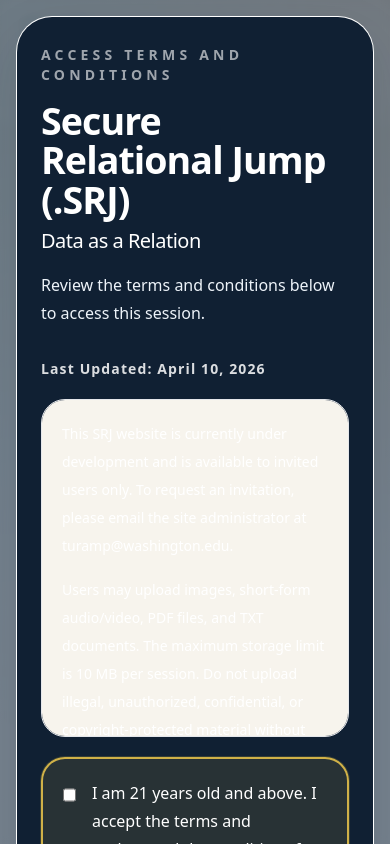
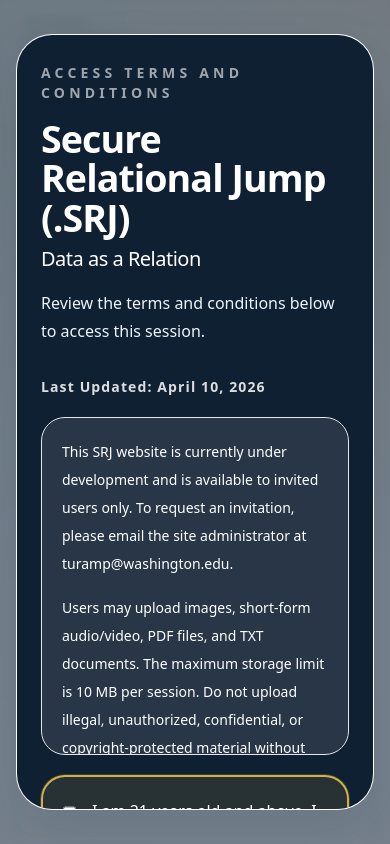
Before and after one commit to saahil634/srj, a Next.js app: page / in a window 390 px wide. Shown: the top 844 px of the page. Built offline with nearby package versions, Linux system fonts and the light colour scheme; no server answers.

Commit message:
Restore SRJ auth modal structure

```diff
--- a/components/platform-access-gate.tsx
+++ b/components/platform-access-gate.tsx
@@ -560,7 +560,7 @@ export function PlatformAccessGate({ children }: { children: ReactNode }) {
 
       <div className="fixed inset-0 z-[70] overflow-y-auto bg-ink/55 p-4 backdrop-blur-sm md:p-6">
         <div className="mx-auto flex min-h-full w-full max-w-6xl flex-col justify-center">
-          <section className="grid w-full overflow-hidden rounded-[2.25rem] border border-white/40 bg-white shadow-panel lg:grid-cols-[minmax(0,1.08fr)_minmax(0,0.92fr)]">
+          <section className="grid max-h-[92vh] w-full overflow-hidden rounded-[2.25rem] border border-white/40 bg-white shadow-panel lg:grid-cols-[minmax(0,1.08fr)_minmax(0,0.92fr)]">
             <div className="flex min-h-0 flex-col overflow-auto bg-ink px-6 py-7 text-white lg:px-8 lg:py-8">
               <p className="text-sm font-semibold uppercase tracking-[0.3em] text-white/60">
                 {demoCopy.platformAccess.header.eyebrow}
@@ -579,8 +579,8 @@ export function PlatformAccessGate({ children }: { children: ReactNode }) {
                 {demoCopy.platformAccess.header.lastUpdatedLabel}
               </p>
 
-              <div className="srj-scrollbar mt-5 max-h-[40vh] min-h-[18rem] overflow-y-auto rounded-[1.5rem] border border-white/12 bg-[#F7F4ED] px-5 py-5 lg:max-h-[43vh]">
-                <div className="space-y-4 text-sm leading-7 text-slate-800">
+              <div className="srj-scrollbar mt-5 max-h-[40vh] min-h-[18rem] overflow-y-auto rounded-[1.5rem] border border-white/12 bg-white/10 px-5 py-5 lg:max-h-[43vh]">
+                <div className="space-y-4 text-sm leading-7 text-white/88">
                   {PLATFORM_ACCESS_TERMS.map((term) => (
                     <p key={term}>{term}</p>
                   ))}
@@ -621,7 +621,9 @@ export function PlatformAccessGate({ children }: { children: ReactNode }) {
                       <p className="text-sm font-semibold uppercase tracking-[0.2em] text-slate">
                         {demoCopy.platformAccess.stages.promptLabel}
                       </p>
-                    <p className="mt-3 text-3xl font-semibold text-ink">{activeChallenge.prompt}</p>
+                      <p className="mt-3 text-3xl font-semibold text-ink">
+                        {activeChallenge.prompt}
+                      </p>
                       <p className="mt-4 text-sm leading-6 text-slate">{activeChallenge.helper}</p>
                     </div>
 
@@ -756,19 +758,12 @@ export function PlatformAccessGate({ children }: { children: ReactNode }) {
                 </div>
                 </div>
               ) : null}
-            </div>
-          </section>
 
-          <div className="mt-4 w-full lg:flex lg:justify-end">
-            <div className="w-full space-y-4 lg:w-[46%]">
-              <div className="rounded-[1.5rem] border border-slate-200 bg-white/95 p-4 shadow-panel backdrop-blur">
+              <div className="mt-6 rounded-[1.5rem] border border-slate-200 bg-mist p-4">
                 <p className="text-xs font-semibold uppercase tracking-[0.18em] text-signal">
                   {demoCopy.platformAccess.header.invitationTitle}
                 </p>
-                <p className="mt-2 text-sm leading-6 text-slate">
-                  {demoCopy.platformAccess.header.invitationBody}
-                </p>
-                <div className="mt-4 flex flex-col gap-3 md:flex-row md:items-end">
+                <div className="mt-3 flex flex-col gap-3 md:flex-row md:items-end">
                   <label className="block flex-1 space-y-2">
                     <span className="text-sm font-medium text-ink">
                       {demoCopy.platformAccess.header.invitationLabel}
@@ -802,7 +797,7 @@ export function PlatformAccessGate({ children }: { children: ReactNode }) {
               </div>
 
               {invitationRecord ? (
-                <div className="space-y-5 rounded-[1.75rem] border border-slate-200 bg-white/95 p-5 shadow-panel backdrop-blur">
+                <div className="mt-6 space-y-5 rounded-[1.75rem] border border-slate-200 bg-white p-5">
                   <div className="rounded-[1.75rem] border border-emerald-200 bg-emerald-50 p-5">
                     <p className="text-sm font-semibold uppercase tracking-[0.2em] text-signal">
                       {demoCopy.platformAccess.invitationResult.eyebrow}
@@ -851,9 +846,7 @@ export function PlatformAccessGate({ children }: { children: ReactNode }) {
                           <div className="flex flex-wrap gap-2">
                             <button
                               type="button"
-                            onClick={() =>
-                              handleInvitationDownload(pkg.manifest.packageId)
-                            }
+                              onClick={() => handleInvitationDownload(pkg.manifest.packageId)}
                               disabled={isDownloadingPackageId === pkg.manifest.packageId}
                               className="rounded-full border border-slate-300 px-4 py-2 text-sm font-semibold text-ink transition hover:border-signal hover:text-signal disabled:opacity-40"
                             >
@@ -887,7 +880,7 @@ export function PlatformAccessGate({ children }: { children: ReactNode }) {
                 </div>
               ) : null}
             </div>
-          </div>
+          </section>
         </div>
       </div>
     </PlatformAccessSessionContext.Provider>
```
Lines whose indentation alone changed are shown as unchanged.
